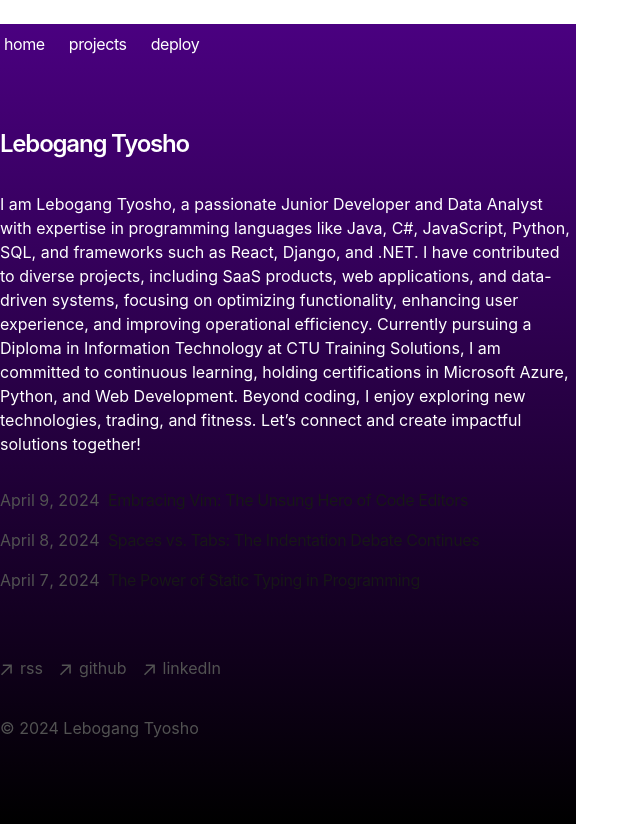
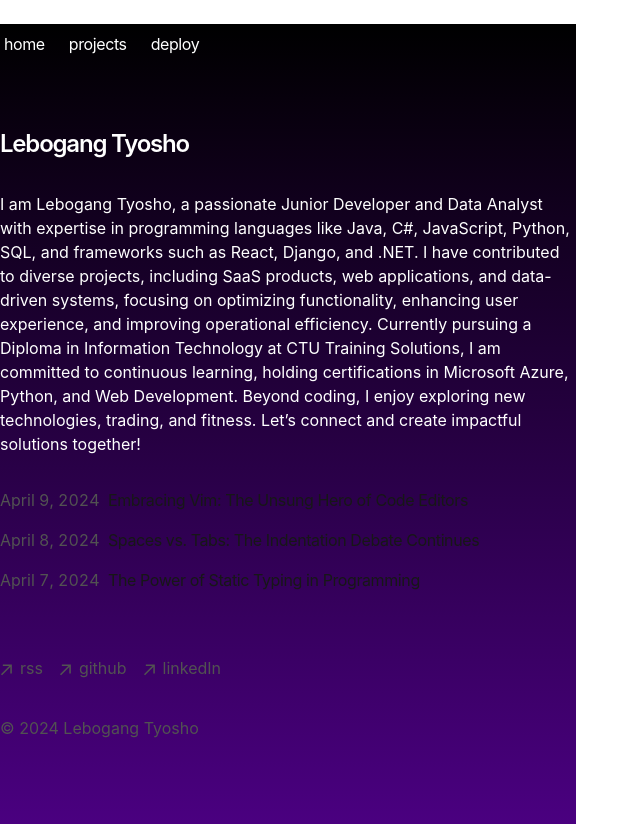
Before and after one commit to kyroxwren/myPortfolio, a Next.js app: page / in a window 1280 px wide. Shown: the whole page, without its empty margins (0-640 px from the left). Built offline with nearby package versions, Linux system fonts and the light colour scheme.

Commit message:
initial changes #3v2

```diff
--- a/app/global.css
+++ b/app/global.css
@@ -1,7 +1,7 @@
 @import 'tailwindcss';
 
 body {
-  background: linear-gradient(to bottom, #4a0080, black);
+  background: linear-gradient(to bottom, black , #4a0080);
   min-height: 100vh;
   margin: 0;
   color: white; /* Optional: Adjust text color for readability */
```
